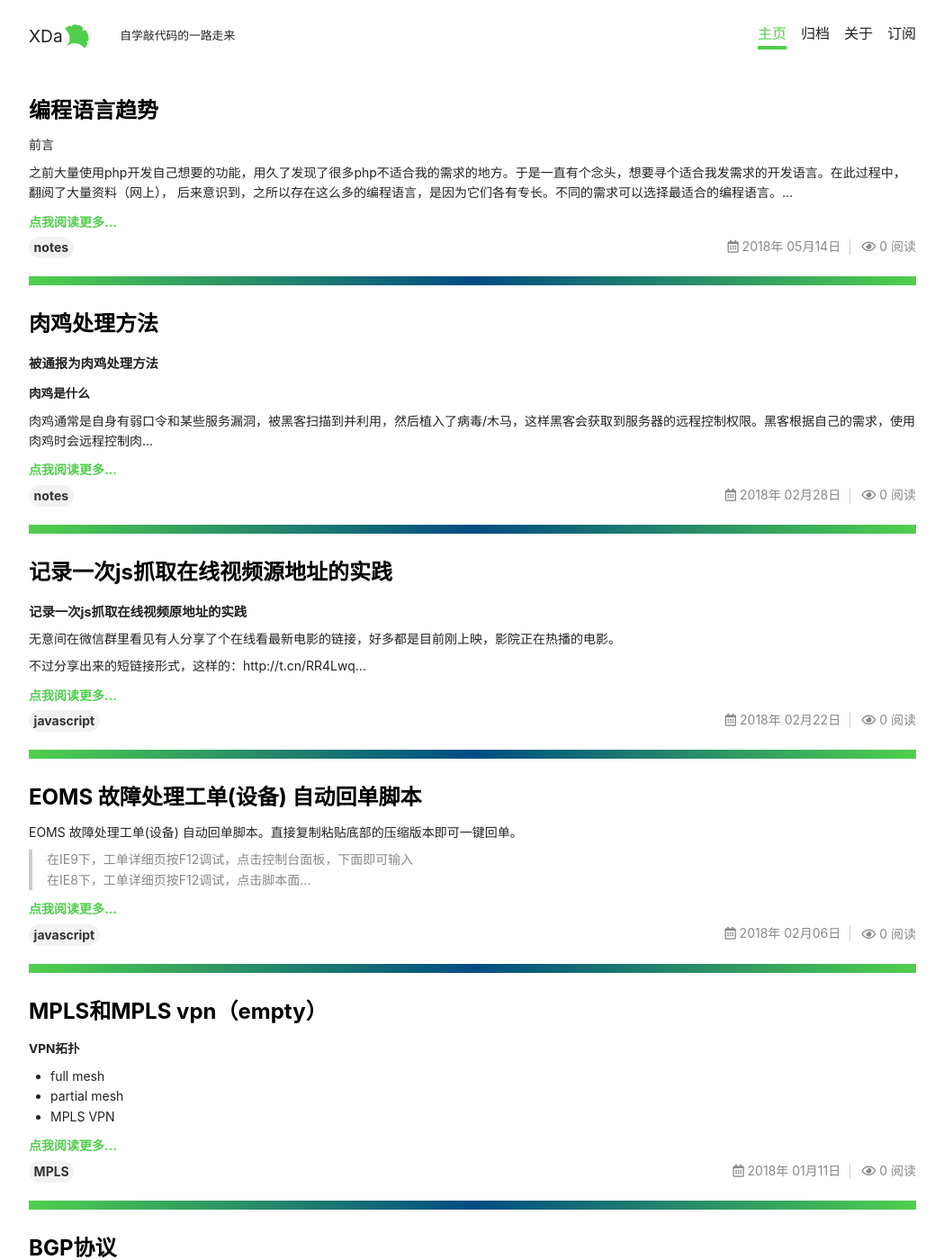
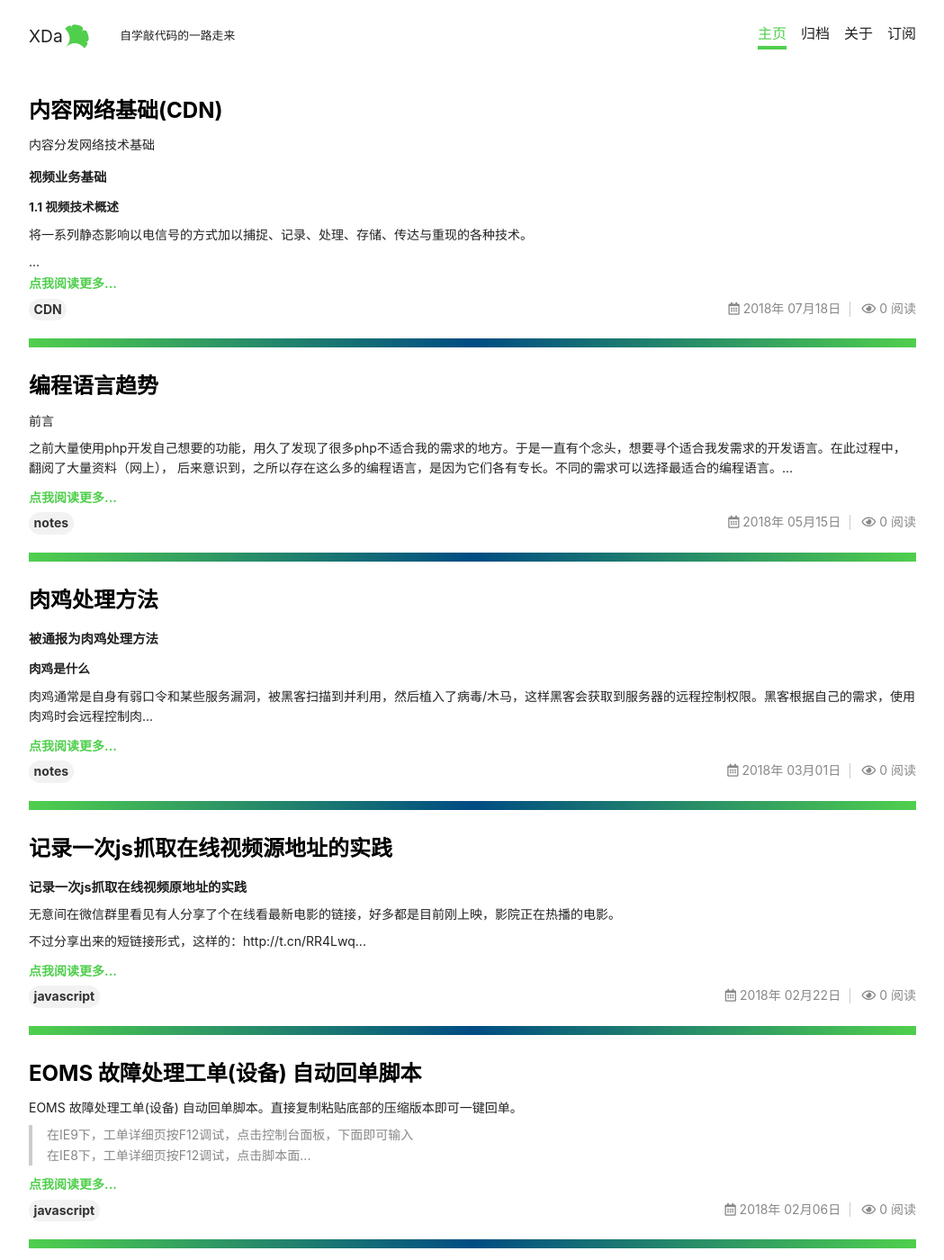
Before and after one commit to thianda91/thianda91.github.io, a Jekyll site: the page built from index.html, in a window 1280 px wide and 1400 px high. Shown: the whole window at 90% size, without its empty margins (115-1164 px from the left). Built offline with Jekyll 4.4.1, drawn with Linux system fonts in a browser that asks for light colours; nearby versions of some CDN libraries; the list of posts is cut into pages by our own code; comment, search, counter and statistics services are not loaded; some of the changed lines change nothing that is shown; some of the changed text lies outside the part shown.

Commit message:
add cdn.md

```diff
--- a/_config.yml
+++ b/_config.yml
@@ -27,7 +27,7 @@ description: 自学敲代码的一路走来
 ## => Language and Timezone
 ##############################
 lang: zh # the language of your site, "en" (default, English), "zh"(简体中文), "zh-Hans"(简体中文), "zh-Hant"(繁體中文)
-timezone: # see https://en.wikipedia.org/wiki/List_of_tz_database_time_zones for the available values
+timezone: Asia/Shanghai # see https://en.wikipedia.org/wiki/List_of_tz_database_time_zones for the available values
 
 
 ## => Author and Social
--- /dev/null
+++ b/_posts/2018-07-19-content-deliver-network.md
@@ -0,0 +1,410 @@
+---
+layout:       post
+title:        内容网络基础(CDN)
+key:          2018-07-18
+tags:         CDN
+categories:   notes
+date:         2018-07-18 08:44:58
+modify_date:  2018-07-19 16:39:03
+---
+
+ 内容分发网络技术基础
+
+<!-- more -->
+
+## 视频业务基础
+
+### 1.1 视频技术概述
+
+将一系列静态影响以电信号的方式加以捕捉、记录、处理、存储、传达与重现的各种技术。
+
+### 1.2 视频属性介绍
+
+#### 画面帧率
+
+每秒钟播放的静态画面数量
+
+- PAL与SECAM规定25帧
+- NTSC规定29.97帧
+- 电影胶卷是24帧
+
+#### 视频扫描传输
+
+逐行扫描`P`、隔行扫描`i`
+
+#### 视频分辨率
+
+指视频的画面大小比如分辨率1920x1080，以像素为度量单位，如2百万像素，有时也用水平扫描线数量为度量单位比如高清720P。
+
+显示器的点距是高分辨率的基础之一，一般为0.28，0.26，0.25。
+
+分辨率是度量位图图像内数据量多少的一个参数。通常表示成每英寸像素（Pixel per inch, PPI）和每英寸点（Dot per inch, DPI）。ppi和dpi经常出现混用现象。从技术角度说，“像素”（P）只存在与计算机显示领域，而“点”（d）只出现于打印或印刷领域。
+
+#### 视频长宽比例
+
+传统电视4：3，主流电视屏幕为16：9
+
+#### 视频色彩空间
+
+RGB色彩模式是工业的一种颜色标准，代表红绿蓝三个通道的颜色，电脑中256级的RGB色彩（也称为24位色，2的24次方）总共能组合出1678万中色彩，即256x256x256=116777216
+
+YUV是欧洲电视系统采用的颜色编码方法。Y表示亮度即灰阶值，U和V表示色度，描述影响色彩及饱和度，用于指定像素的颜色。有点是占用极少的频宽。
+
+#### 视频编码协议
+
+ITU-T指定的标准有H.261、H.263、H.263+等。
+
+ISO制定的标准有MPGE-1、MPGE-2、MPGE-4等。
+
+H.264是MPGE-4的一部分。
+
+##### 视频编码的可行性
+
+空间冗余：同一帧图像中相邻像素间的相似性
+
+时间冗余：时间相邻的视频图像有相关性
+
+符号冗余：不同的信号出现的概率不同，若用相同的比特数来表示，则会存在冗余
+
+结构冗余：图像中有很强的纹理结构
+
+视觉冗余：相对于人眼的视觉特性而言
+
+##### 三种主要编码帧
+
+基本流由一组连续的GOP组成，GOP由一组连续的图片组成，每一张图片根据图片的编码方式分为I帧、B帧、P帧。
+
+GOP（Group of Pictures）由一串I帧、B帧、P帧组成。
+
+I帧（intra frame），帧内编码帧，关键帧，帧内压缩编码，无需参考其他帧可单独解码成一张的完整图片。通常是每一个GOP的第一帧，作为随机访问的参考点。压缩率低，对其他帧无依赖。
+
+P帧（Predictive frame），钱箱预测编码帧，需要参考其前面的一个I帧或者P帧来生成一张完整的图片。通压缩率次之。
+
+B帧（bi-directional interpolated prediction frame），双向预测内插编码帧，要参考其前一个I或P帧及其后面的一个P帧来生成一张完整的图片。B帧同时利用了空间相关性和时间相关性进行压缩。压缩率最高，对其他帧有较强依赖。
+
+##### 视频码率
+
+每秒所传送的位元数量，单位为bps、Mps。一般分为CBR（Constant Bitrate）固定编码和VBR（Variable Bitrate）可变编码。
+
+### 1.3 流媒体技术介绍
+
+方案：下载、流式传输。
+
+### 2.1 视频业务的起源
+
+模拟-数字-标清-高清-4k-8k
+
+- IPTV
+- OTT
+
+### 2.2 视频业务的典型业务
+
+- 直播
+- 网络时移
+- 本地时移
+- 模拟直播
+- 画中画
+- 多画面
+- 点播
+- 录播
+- 下载
+- 网络个人视频录制
+- 多字幕多音轨
+- 父母控制和多用户
+
+### 3.1 IPTV的流媒体协议
+
+RTP（Real-time Transport Protocol），实时网络传输协议
+
+RTSP（Real Time Steaming Protocol），实时流传输协议
+
+RTCP（Real-time Transport Control Protocol），实时传输控制协议
+
+### 3.2 OTT的流媒体协议
+
+Apple：HLS（HTTP Live Streaming）
+
+Microsoft：HSS（HTTP Smooth Streaming）
+
+Adobe：HDS（HTTP Dynamic Streaming）
+
+MPEG：MPEG_DASH（Dynamic Adaptive Straming over HTTP）
+
+#### HLS文件组织形式
+
+3部分：Index file（主索引文件）、Alternate Index file（码率索引文件）、ts（媒体文件）。
+
+### 3.3 IP网络传输技术组播和单播
+
+组播的优势、应用、劣势。
+
+视频质量评分
+
+- vMOS（Video Mean Potion Score）
+- U-vMOS
+
+U-vMOS=f(sQuality, sInteraction, sView)，视频质量，互动体验，观看体验
+
+## 负载均衡技术
+
+### 1.1 概述
+
+服务器负载均衡器是指设置在一组功能相同或相似的服务器前端，对到达服务器组的流量进行合理分发，并在其中某一台服务器故障时，能够访问请求转移到其他可以正常工作的服务器的软件或者网络设备。
+
+服务器负载均衡器简称SLB（Server Load Balancing），又可分为局域网服务器负载均衡和广域网服务器负载均衡（Global Server Load Balancing）。
+
+### 1.2 负载均衡的优点
+
+- 高性能
+- 可扩展性
+- 高可靠性
+- 可管理性
+- 透明性
+
+### 1.3 常见负载均衡方式
+
+- 基于DNS轮询的方法
+- 基于应用软件
+- 基于七层服务器负载均衡
+- 基于四层服务器负载均衡
+
+#### 四层负载均衡方式
+
+支持ipv4和ipv6，对报文进行逐流分发。支持NAT（Network Address Translation，网络地址转换）和DR（Direct Routing，直接路由）两种方式。
+
+#### 七层负载均衡方式
+
+只支持ipv4，对报文深度解析，包含HTTP协议、RTSP协议等。仅支持NAT方式。
+
+### 1.4 常见负载均衡器介绍-F5
+
+F5 BIG-IP，融合了软件与硬件功能。
+
+### 1.5 负载均衡器关键指标
+
+- 支持的负载均衡算法
+- 支持的服务器健康检查的方法
+- 如何保持客户端和服务器的会话
+- 速度/性能指标
+- 安全性与可靠性
+- 端口数量
+
+### 2 负载均衡相关概念
+
+listener、Member、wide ip。
+
+- 虚拟服务器
+- 节点（Node）
+- 地址池（Pool）
+
+一个虚拟服务器对应一个地址池，一个地址池对应多个节点
+
+### 3.1 负载均衡算法分类
+
+静态
+
+- Round Robin（轮询）
+- Ratio（权重）
+
+动态
+
+- Least Connections（最少连接）
+- Fastest（最快回应）
+- Observed（观察）
+- Predictive（预测）
+- Dynamic Ratio（动态权重）
+
+失效机制
+
+- Minimum Active Members（最少活动成员）
+- Fallback Host
+
+> 此处需补充
+
+## 内容网络系统架构
+
+### 1.1 内容网络系统硬件选型介绍
+
+| 项目     | 大文件服务器                                                 | 小文件服务器                                                 | 重定向服务器                              | 其他服务器（调度、管理等）                                   |
+| -------- | ------------------------------------------------------------ | ------------------------------------------------------------ | ----------------------------------------- | ------------------------------------------------------------ |
+| 采集模型 |                                                              |                                                              |                                           |                                                              |
+| CPU型号  | intel E5-2620-v2*2                                           | intel E5-2640-v2*2                                           | intel E5-2620-v2*2                        | intel E5-2620-v2*2                                           |
+| 内存配置 | 8x16GB DDR3 RDIMM(2Rx4)，支持ECC                             | 16x16GB DDR3 RDIMM(2Rx4)，支持ECC                            | 8x8GB DDR3 RDIMM(2Rx4)，支持ECC           | 8x8GB DDR3 RDIMM(2Rx4)，支持ECC                              |
+| 硬盘配置 | 系统盘：2x200GB HDD、SAS、6Gb/s、10000rpm<br />数据盘：12x3TB HDD、SATA、6Gb/s、7200rpm | 系统盘：2x200GB HDD、SAS、6Gb/s、10000rpm<br />数据盘：12x480GB SSD、SATA、6Gb/s | 系统盘：2x200GB HDD、SAS、6Gb/s、10000rpm | 系统盘：2x200GB HDD、SAS、6Gb/s、10000rpm<br />数据盘：6x900GB HDD、SAS、6Gb/s、10000rpm |
+| RAID配置 | 系统盘做RAID1<br />数据盘不做RAID                            | 系统盘做RAID1<br />数据盘不做RAID                            | 系统盘做RAID1<br />数据盘不做RAID         | 系统盘做RAID1<br />数据盘不做RAID                            |
+| 网络配置 | 2x10GE(SFP+)；支持802.3ad，支持端口聚合                      | 2x10GE(SFP+)；支持802.3ad，支持端口聚合                      | 10GE(SFP+)；支持802.3ad，支持端口聚合     | 4xGE(SFP+)；支持802.3ad，支持端口聚合                        |
+
+### 1.2 RH2288服务器介绍
+
+2U、XeonE5-2600v3、24个DDR4插槽、8个PCle扩展、风扇N+1冗余、电源1+1冗余
+
+### 2.1 内容网络系统整体架构
+
+- 内容网络在架构上分为**内容管理层**、**调度分发层**、**边缘服务层**。
+- 内容网络在业务方面分为缓存与CDN两部分。
+  - CDN场景主要针对移动自由业务及其他SP业务引入、分发，要求全网统一调度，统一由内容中心提供资源；
+  - 缓存场景部署在各省份，统一到溯源中心回源。
+
+### 2.2 内容网络系统逻辑架构
+
+**Cache&CDN**
+
+内容管理平台
+
+- 作为互联网内容的统一展现和分析平台，实现互联网内容视图呈现、资源质量评估、统计分析等功能，一般为第三方系统。
+
+运营调度平台
+
+- 对内容网络提供统一运营管理与访问调度控制服务，包括内容玩两个全局调度、OMS运营管理等。
+
+溯源中心
+
+- 负责缓存出网热点内容，并为各省Cache系统提供出网访问的统一回源服务。
+
+内容中心
+
+- 负责签约ICP的系统对接有UN诶荣注入，并为边缘节点提供内容分发与回源服务。
+
+边缘服务节点
+
+- 提供内容网络边缘服务节点的功能，并在部分流量规模打或至省会距离远的地市部署物理存储节点。
+
+**OTT CDN**
+
+CMI：Content Management Interface，内容管理接口
+
+- 提供配置界面，CMI提供内容管理接口，接收外部内容管理系统的内容分发、维护请求，并向M下发响应的内容管理指令。
+
+MM：Media Manager，媒体管理服务器
+
+- MM执行CMI下发的内容管理指令，负责CDN内部所有媒体内容管理任务，包含内容分发、内容删除、内容分布调整等。
+
+RRS：Request Routing Server，请求调度服务器
+
+- RSS负责调度用户请求，将用户的请求调度到合适的HMS/HCS。
+
+HCS：Hybrid Cache Subsystem
+
+- HCS是网页下载缓存服务器，负责存储网页和文件内容并直接向用户提供服务。HC支持HTTP协议。
+
+HMS：HUAWEI Media Server，华为媒体服务器
+
+- HMS是流媒体服务器，负责存储媒体内容并直接向用户提供流媒体服务。HMS支持HLS、HSS、HTTP协议。
+
+MC：Management Component，管理组件
+
+- MC提供设备管理接口，与网管对接实现对DCN设备的统一管理，主要包含：向网管设备管理接口，网管通过MC对CDN进行配置管理（包含POP点管理、设备管理、拓扑关系管理、Mount点管理、发布点管理。拓扑同步、调度策略配置等），获取告警和日志信息。
+- 监控并记录设备健康状态，在分发内容或调度用户请求时，MM或RRS根据设备状态选择健康的HMS/HCS执行任务。
+
+UOA，Uniform Operation & Maintenance Agent，统一操作维护代理
+
+- UOA是网管的网元接入代理，通过SNMP协议将CDN接入网管实现网元拓扑管理，此后MC才能与网管对接。因此如果没有UOA，CDN系统也无法配置初始业务数据。但UOA与CDN的内容分发等主要功能无关，并不属于CDN，通常只是部署在CDN的中心POP点。而MC属于CDN。
+
+### 2.3 内容网络系统外部接口
+
+14个。。。
+
+### 3.1 调度运营中心
+
+- 负责全网CDN业务的分发调度及运营管理；
+- 集中部署于北京国际信息私有云资源池，包含运营管理、调度控制、日志、报表、负载均衡等组件。
+
+| 模块                 | 说明                                                         |
+| -------------------- | ------------------------------------------------------------ |
+| NMS                  | 针对所有内容网络节点。<br />所有内容网络节点信息同步、设备信息同步、调度信息同步（设备分组、虚拟IP等）拓扑展示。<br />接收所有网络节点I2000上报的告警并统一展示。<br />进行内容网络节点全局网管的配置下发。<br />对接第三方节点。 |
+| CDNC                 | 针对所有内容网络节点。<br />进行内容网络节点的CP信息、域名信息、域名组、全局调度策略、回源策略配置。<br /><br />对接第三方节点。 |
+| Report               | 针对所有节点。<br />解析日志报表数据并展示                   |
+| TIS_GSLB（全局调度） |                                                              |
+
+### 3.2 内容中心
+
+负责移动自有业务及其他SP业务引入，为边缘节点提供资源。
+
+### 3.3 溯源中心
+
+| 模块       | 说明                                                         |
+| ---------- | ------------------------------------------------------------ |
+| I2000      | 接收本节点所有设备上报的告警并展示                           |
+| BMS        | 本节点业务管理、规则库管理、资源管理、系统管理等一般维护操作。<br />配置下发给本节点子系统 |
+| 日志服务器 | 存本节点HCS上报的日志、话单文件                              |
+| TIS_Mirror | 流量镜像，Cache模式下大文件缓存和加速服务。                  |
+| TIS_DNS    | Cache模式下小文件DNS重定向                                   |
+| LBS        | 负载均衡                                                     |
+
+### 3.4 边缘节点
+
+部署于省中心缓存、重定向机房，负责所属省份CDN及缓存业务
+
+## 内容网络系统业务流程
+
+### 1.1 DNS Forward 调度机制
+
+### 1.2 DNS CNAME 调度机制
+
+### 2.1 DNS CNAME模式业务流程/全局调度流程
+
+- 资源未命中&未达到热点
+- 资源未命中&已达到热点
+- 资源命中
+
+### 3.1 DNS Forward 模式业务流程
+
+### 3.2 流量镜像模式业务流程
+
+## 内容网络系统组网介绍
+
+### 1.1 内容网络系统组网设计要求
+
+- 业务流量性能
+- 可靠性
+- 安全性
+- 可拓展性
+
+### 1.2 组网可靠性设计
+
+| -                        | -                |
+| ------------------------ | ---------------- |
+| 使用负载均衡设备负载分担 | 四层组网冗余设计 |
+| 路由冗余动态路由         | 三层组网冗余设计 |
+| “口字型+STP”方案         | 二层组网冗余设计 |
+| 双机冗余链路聚合         | 物理组网冗余设计 |
+
+### 1.3 组网安全性设计
+
+- 物理安全隔离
+- 逻辑安全隔离
+- 管理通道控制
+- 网络设备安全加固
+
+## 内容网络系统配置操作
+
+### 1.1 BMS系统介绍
+
+- 业务管理
+- 规则库管理
+- 鉴权管理
+- 资源管理
+- 系统管理
+
+### 1.2 业务管理
+
+- 节点管理
+- 缓存策略配置
+- 控制规则配置
+- 调度策略配置
+
+### 1.3 资源管理
+
+### 1.4 系统管理
+
+### 2.1 CDNC系统介绍
+
+- 缓存策略管理
+- 调度策略管理
+- CP管理
+- 内容管理
+- 系统管理
+
+
+
+。。。这些都不太重要，后面全部省略。。。
```
